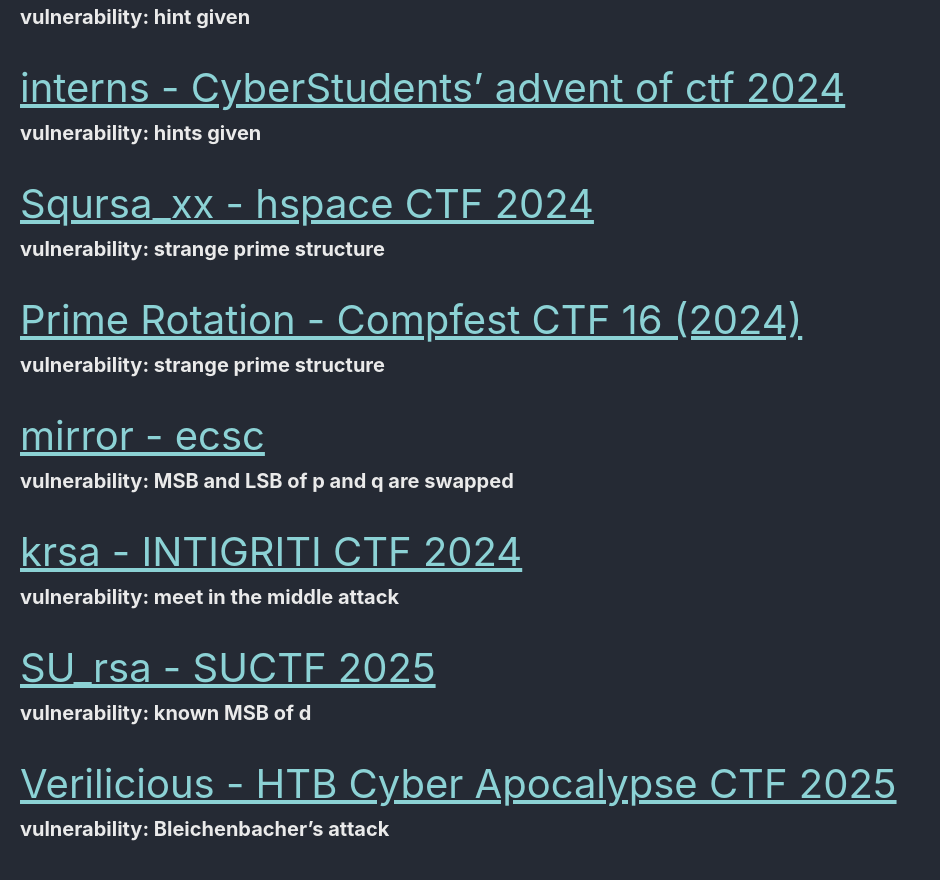
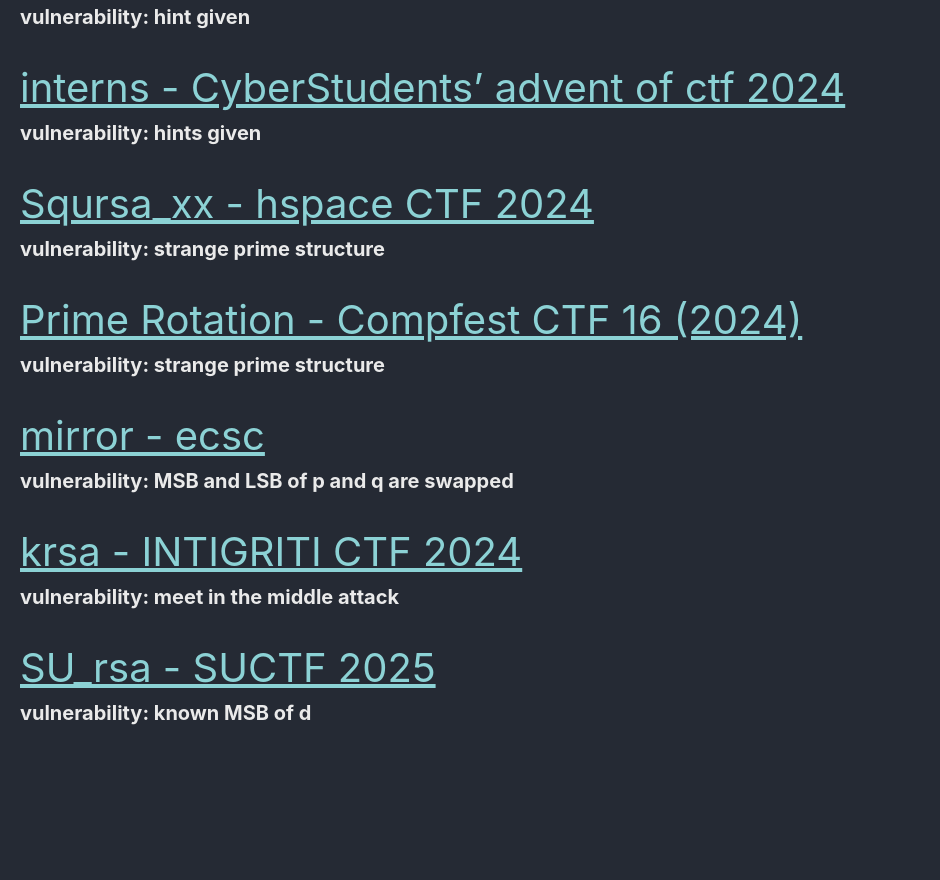
Before and after one commit to Connor-McCartney/Connor-McCartney.github.io, a Jekyll site: the page built from _pages/cryptography/rsa/rsa.md, in a window 1280 px wide and 900 px high, scrolled down 3394 px. Shown: the top 880 px of the window, without its empty margins (0-940 px from the left). Built offline with Jekyll 4.4.1, drawn with Linux system fonts in a browser that asks for light colours; cached includes are drawn as plain includes; after the commit the page ends 4178 px from its top, so only the background shows below that.

Commit message:
Update rsa.md

```diff
--- a/_pages/cryptography/rsa/rsa.md
+++ b/_pages/cryptography/rsa/rsa.md
@@ -139,7 +139,3 @@ __vulnerability: meet in the middle attack__
 
 <span style="font-size:2em;">   [SU_rsa - SUCTF 2025](/cryptography/rsa/SUrsa-SUCTF2025)       </span> <br>
 __vulnerability: known MSB of d__
-
-
-<span style="font-size:2em;">   [Verilicious - HTB Cyber Apocalypse CTF 2025](/cryptography/rsa/Verilicious-HTBCyberApocalypseCTF2025)       </span> <br>
-__vulnerability: Bleichenbacher's attack__
```
